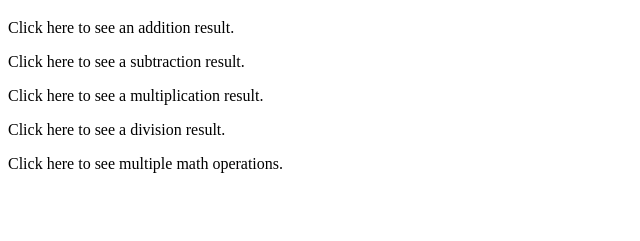
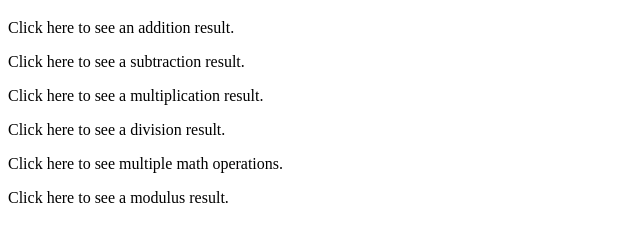
Before and after one commit to mhdayasso/JavaScript-Projects, a plain HTML site: page Basic JavaScript Projects/Project3_math_operators/index.html in a window 1280 px wide. Shown: the part 61-302 px from the top of the page, without its empty margins (0-640 px from the left). Drawn offline with Linux system fonts and the light colour scheme.

Commit message:
Project3: math operators (add/sub/mul/div/multiple/mod)

```diff
--- a/Basic JavaScript Projects/Project3_math_operators/JS/main.js
+++ b/Basic JavaScript Projects/Project3_math_operators/JS/main.js
@@ -1,28 +1,31 @@
-// Addition operation: adds two numbers and displays the result
+// Project 3: Math Operators
+// Each function runs when you click its matching paragraph in index.html.
+
+// Addition operation
 function additionFunction() {
   var result = 10 + 5;
   document.getElementById("MathAdd").textContent = "10 + 5 = " + result;
 }
 
-// Subtraction operation: subtracts two numbers and displays the result
+// Subtraction operation
 function subtractionFunction() {
   var result = 10 - 5;
   document.getElementById("MathSub").textContent = "10 - 5 = " + result;
 }
 
-// Multiplication operation: multiplies two numbers and displays the result
+// Multiplication operation
 function multiplicationFunction() {
   var result = 10 * 5;
   document.getElementById("MathMul").textContent = "10 * 5 = " + result;
 }
 
-// Division operation: divides two numbers and displays the result
+// Division operation
 function divisionFunction() {
   var result = 10 / 5;
   document.getElementById("MathDiv").textContent = "10 / 5 = " + result;
 }
 
-// Multiple mathematical operations displayed at once
+// Multiple mathematical operations at once
 function multipleOperations() {
   var a = 20;
   var b = 4;
@@ -38,3 +41,8 @@ function multipleOperations() {
     a + " * " + b + " = " + mul + "<br>" +
     a + " / " + b + " = " + div;
 }
+
+function modulusFunction() {
+  var result = 10 % 3;
+  document.getElementById("MathMod").textContent = "10 % 3 = " + result;
+}
--- a/Basic JavaScript Projects/Project3_math_operators/index.html
+++ b/Basic JavaScript Projects/Project3_math_operators/index.html
@@ -6,6 +6,7 @@
   <title>Project 3 - Math Operators</title>
 </head>
 <body>
+
   <h1>Project 3: Math Operators</h1>
 
   <p id="MathAdd" onclick="additionFunction()">
@@ -28,6 +29,9 @@
   Click here to see multiple math operations.
 </p>
 
+<p id="MathMod" onclick="modulusFunction()">
+  Click here to see a modulus result.
+</p>
 
   <script src="JS/main.js"></script>
 </body>
```
